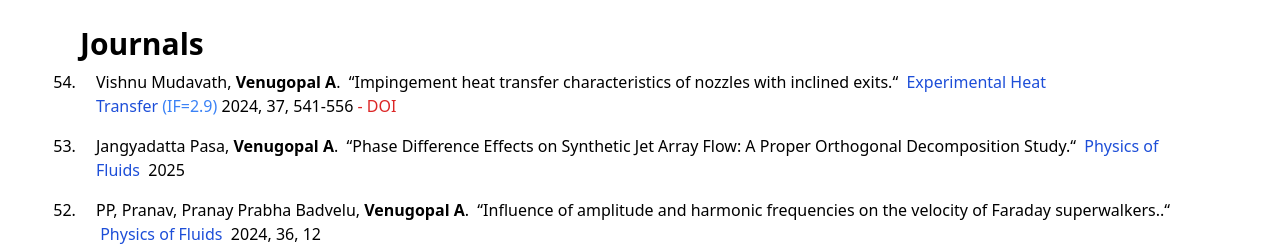
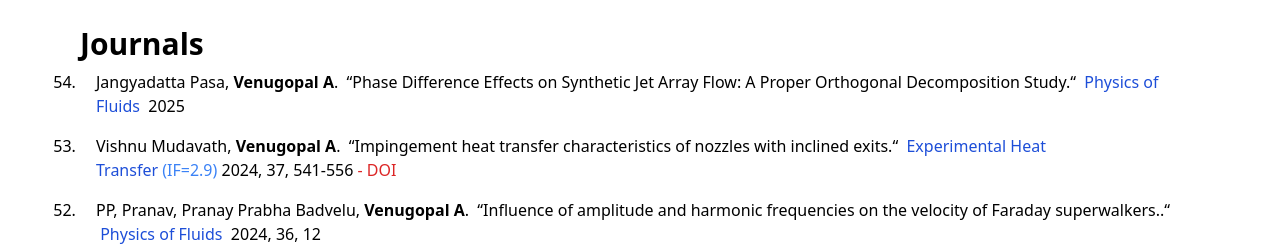
Before and after one commit to fdlabiitbbs/afg-2, a Next.js app: page /journals in a window 1280 px wide. Shown: the part 289-535 px from the top of the page. Built offline with nearby package versions, Linux system fonts and the light colour scheme.

Commit message:
Edited_53,54

```diff
--- a/constants/index.js
+++ b/constants/index.js
@@ -1043,14 +1043,6 @@ export const Journals = [
   },
   {
     ID: 53,
-    Authors: ["Jangyadatta Pasa", <b>Venugopal A</b>],
-    Title:
-      "Phase Difference Effects on Synthetic Jet Array Flow: A Proper Orthogonal Decomposition Study",
-    Journal: "Physics of Fluids",
-    Volume_Issue_Year_Pages: ["2025"],
-  },
-  {
-    ID: 54,
     Authors: ["Vishnu Mudavath", <b>Venugopal A</b>],
     Title:
       "Impingement heat transfer characteristics of nozzles with inclined exits",
@@ -1058,6 +1050,14 @@ export const Journals = [
     Volume_Issue_Year_Pages: ["2024","37","541-556"],
     DOI: "https://doi.org/10.1080/08916152.2023.2166162",
     impactFactor:2.9,
+  },
+  {
+    ID: 54,
+    Authors: ["Jangyadatta Pasa", <b>Venugopal A</b>],
+    Title:
+      "Phase Difference Effects on Synthetic Jet Array Flow: A Proper Orthogonal Decomposition Study",
+    Journal: "Physics of Fluids",
+    Volume_Issue_Year_Pages: ["2025"],
   },
 ];
 
```
